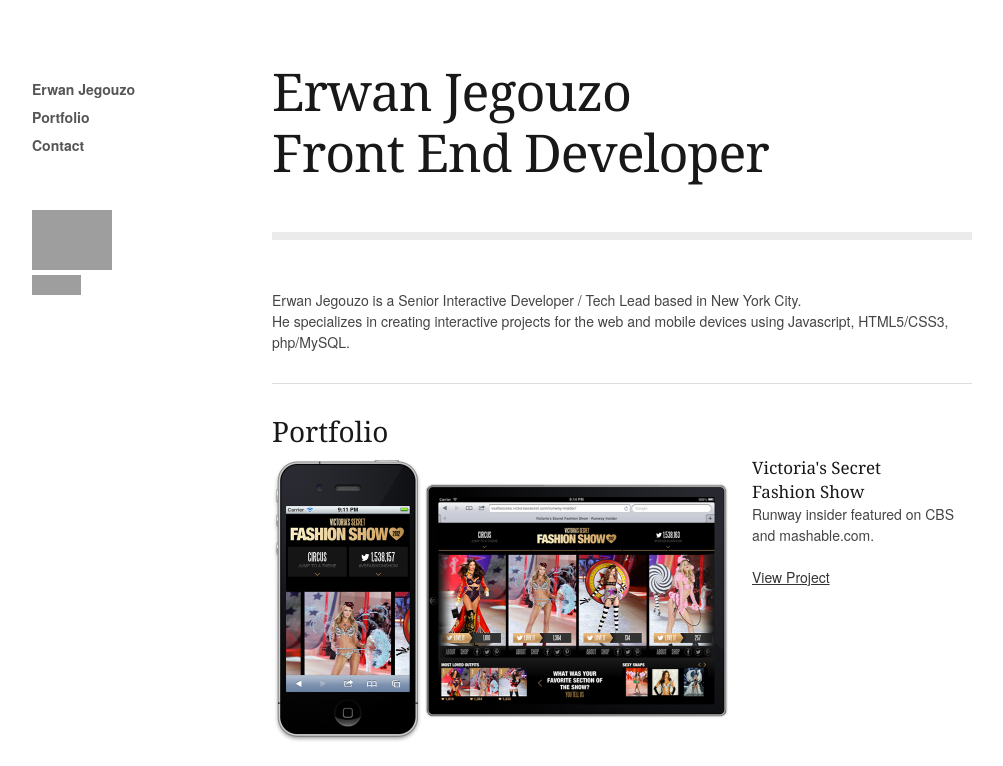
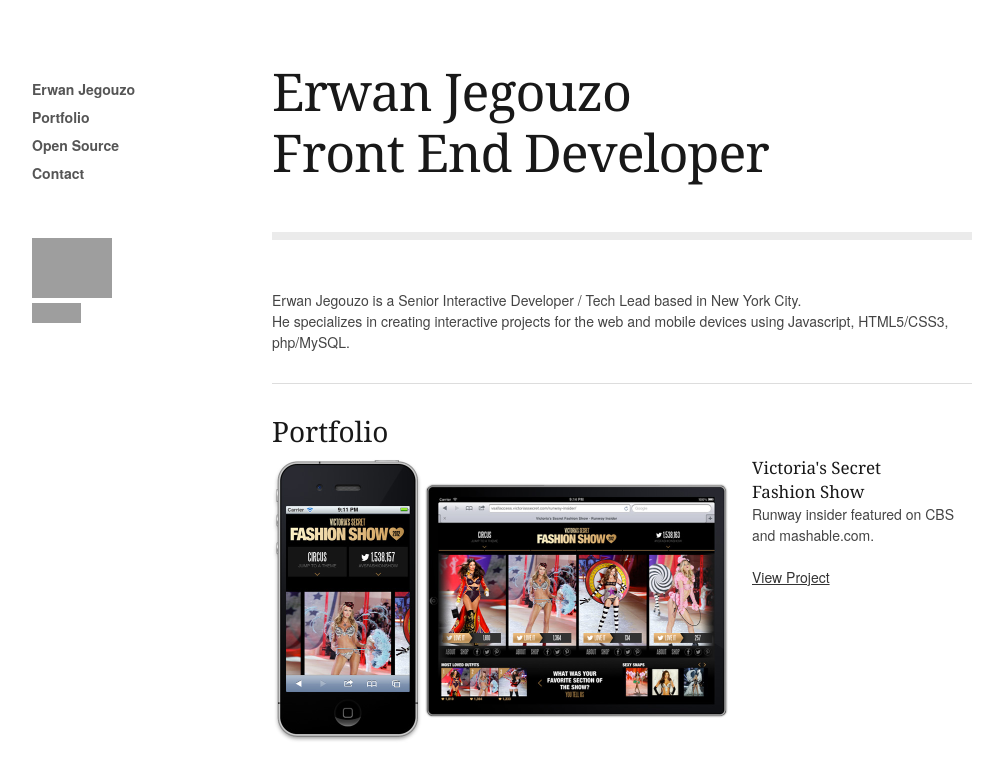
Before and after one commit to erwanjegouzo/erwanjegouzo.com, a plain HTML site: page index.html in a window 1280 px wide. Shown: the top 766 px of the page, without its empty margins (138-1141 px from the left). Drawn offline with nearby package versions, Linux system fonts and the light colour scheme; grey boxes are pictures that could not be loaded.

Commit message:
added link to github repos

```diff
--- a/index.html
+++ b/index.html
@@ -37,6 +37,7 @@
 						<ul>
 							<li><a href="#whoami">Erwan Jegouzo</a></li>
 							<li><a href="#portfolio">Portfolio</a></li>
+							<li><a href="https://github.com/erwanjegouzo" target="_blank">Open Source</a></li>
 							<li><a href="#contact">Contact</a></li>
 							<div id="carbonads-container">
 							<br>
@@ -112,12 +113,10 @@
 								<p>Top ranked news platform focused on the samsung Ecosystem.<br><br><a href="http://samsung-zone.fr" target="_blank">View Project</a></p>
 							</div>
 						</div>
-
-
-
 					</div>
 
 					<hr />
+
 					<div class="doc-section clearfix" id="contact">
 						<h3>Contact</h3>
 						<p>Please reach me at <a href="#" type="mail"></a></p>
```
